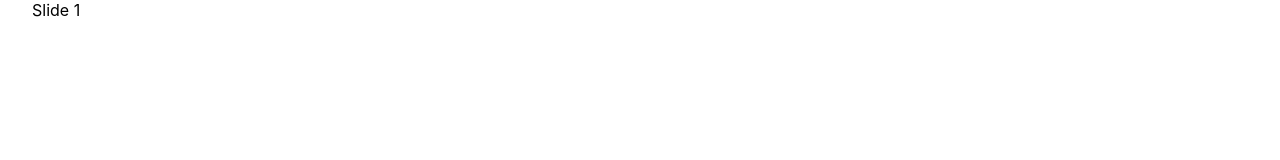
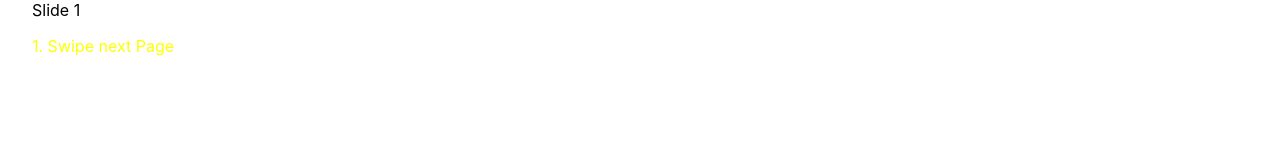
Before and after one commit to chltjdgus/next-swiper-error, a Next.js app: page / in a window 1280 px wide. Shown: the top 160 px of the page. Built offline with nearby package versions, Linux system fonts and the light colour scheme.

Commit message:
add : ini

```diff
--- a/components/home/SampleTab.tsx
+++ b/components/home/SampleTab.tsx
@@ -31,14 +31,17 @@ const SampleTab: FC<Props> = (props) => {
 
 
             >
-                <SwiperSlide data-history="slide1">Slide 1</SwiperSlide>
+                <SwiperSlide data-history="slide1">Slide 1
+                <br/>
+                    <p style={{color:'yellow'}}>1. Swipe next Page</p>
+                </SwiperSlide>
                 <SwiperSlide data-history="slide2">Slide 2
                     <br/>
-                    <Link href="/help" style={{color:'red'}} >HELP LINK CLICK</Link>
+                    <Link href="/help" style={{color:'red'}} >2. CLICK HELP LINK</Link>
 
                 </SwiperSlide>
                 <SwiperSlide data-history="slide3">Slide 3</SwiperSlide>
-                <SwiperSlide data-history="slide4">Slide 9</SwiperSlide>
+                <SwiperSlide data-history="slide4">Slide 4</SwiperSlide>
             </Swiper>
         </div>
     );
--- a/pages/help/index.tsx
+++ b/pages/help/index.tsx
@@ -8,7 +8,7 @@ const HelpSample = () => {
             <br/>
             <Link href={"/exam"} style={{color:'red'}}>EXAM LINK</Link>
 <br/>
-           <b style={{color:'yellow'}}> Try History back. Change URL but not change page.</b>
+           <b style={{color:'yellow'}}> 3. Try History back. Change URL but not change page.</b>
         </div>
 
     );
```
